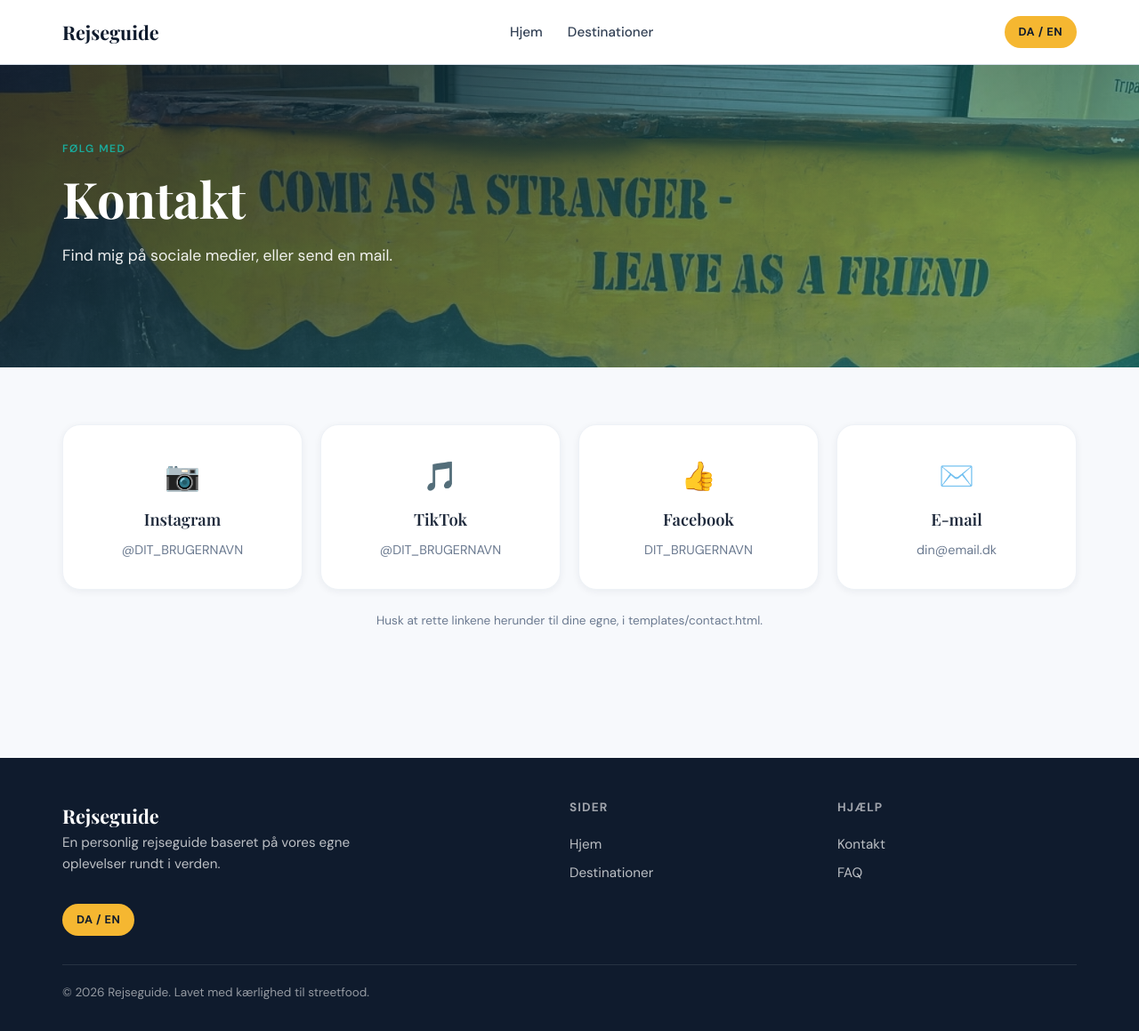
After one commit to espi0001/rejseanbefalinger, a Flask app: page /kontakt in a window 1280 px wide. The commit adds this page. Shown: the whole page at 89% size. Run offline with Flask 3, Linux system fonts and the light colour scheme.

Commit message:
Enhanced app functionality by implementing automatic data reloading for data.json, added a new contact page with social media links, and updated localization strings. Improved CSS for the contact page layout and added a new recommendations file for travel tips.

```diff
--- a/app.py
+++ b/app.py
@@ -1,5 +1,6 @@
 from flask import Flask, render_template, request, session, redirect, url_for
 import json
+import os
 
 from helpers import (
     city_has_content,
@@ -15,9 +16,27 @@ from i18n import t
 app = Flask(__name__)
 app.secret_key = "rejseguide-dev-key"
 
-# Alt rejsedata (lande, byer, tips, mad osv.) hentes én gang ved opstart
-with open("data.json", "r", encoding="utf-8") as f:
-    DATA = json.load(f)
+# Alt rejsedata (lande, byer, tips, mad osv.). Genindlæses automatisk når
+# data.json ændres på disk, så redigeringer ses uden at genstarte serveren
+DATA_PATH = "data.json"
+DATA = {}
+_data_mtime = None
+
+
+def load_data():
+    global DATA, _data_mtime
+    with open(DATA_PATH, "r", encoding="utf-8") as f:
+        DATA = json.load(f)
+    _data_mtime = os.path.getmtime(DATA_PATH)
+
+
+load_data()
+
+
+@app.before_request
+def reload_data_if_changed():
+    if os.path.getmtime(DATA_PATH) != _data_mtime:
+        load_data()
 
 # Landekoder brugt som badges i UI'et
 COUNTRY_CODES = {
@@ -65,6 +84,11 @@ def set_lang(lang_code):
     if lang_code in ("da", "en"):
         session["lang"] = lang_code
     return redirect(request.referrer or url_for("index"))
+
+
+@app.route("/kontakt")
+def contact():
+    return render_template("contact.html")
 
 
 @app.route("/")
--- a/i18n.py
+++ b/i18n.py
@@ -63,6 +63,15 @@ UI = {
         "en": "Notes coming soon — check back later.",
     },
     "related_cities": {"da": "Andre byer", "en": "Other cities"},
+    "contact_eyebrow": {"da": "Følg med", "en": "Follow along"},
+    "contact_subtitle": {
+        "da": "Find mig på sociale medier, eller send en mail.",
+        "en": "Find me on social media, or send an email.",
+    },
+    "contact_placeholder_note": {
+        "da": "Husk at rette linkene herunder til dine egne, i templates/contact.html.",
+        "en": "Remember to update the links below to your own, in templates/contact.html.",
+    },
 }
 
 
--- a/static/css/styles.css
+++ b/static/css/styles.css
@@ -720,6 +720,54 @@ ul {
   color: var(--teal);
 }
 
+/* Kontaktside: sociale medier */
+.social-grid {
+  display: grid;
+  grid-template-columns: repeat(auto-fit, minmax(180px, 1fr));
+  gap: 1.25rem;
+}
+
+.social-card {
+  display: flex;
+  flex-direction: column;
+  align-items: center;
+  gap: 0.5rem;
+  text-align: center;
+  padding: 2rem 1.5rem;
+  background: var(--white);
+  border-radius: var(--radius-lg);
+  box-shadow: var(--shadow-sm);
+  border: 1px solid var(--gray-100);
+  transition: transform 0.2s, box-shadow 0.2s;
+}
+
+.social-card:hover {
+  transform: translateY(-4px);
+  box-shadow: var(--shadow-md);
+}
+
+.social-card__icon {
+  font-size: 2rem;
+}
+
+.social-card__label {
+  font-family: var(--font-serif);
+  font-size: 1.15rem;
+  font-weight: 600;
+}
+
+.social-card__handle {
+  color: var(--gray-500);
+  font-size: 0.9rem;
+}
+
+.social-note {
+  margin-top: 1.5rem;
+  color: var(--gray-500);
+  font-size: 0.85rem;
+  text-align: center;
+}
+
 /* Footer */
 .site-footer {
   background: var(--navy);
--- /dev/null
+++ b/templates/contact.html
@@ -0,0 +1,47 @@
+
+{% extends "layout.html" %}
+
+{% block title %}{{ t('footer_contact') }} — {{ t('site_name') }}{% endblock %}
+
+
+{% block hero %}
+<section class="hero hero--detail">
+  <div class="hero__overlay"></div>
+  <div class="wrap hero__content">
+    <span class="eyebrow">{{ t('contact_eyebrow') }}</span>
+    <h1>{{ t('footer_contact') }}</h1>
+    <p class="hero__lead">{{ t('contact_subtitle') }}</p>
+  </div>
+</section>
+{% endblock %}
+
+{% block content %}
+<section class="section">
+  <div class="wrap">
+    {# PLACEHOLDER: ret href og synlig tekst til dine egne links/handle/mail herunder #}
+    <div class="social-grid">
+      <a class="social-card" href="https://instagram.com/DIT_BRUGERNAVN" target="_blank" rel="noopener noreferrer">
+        <span class="social-card__icon" aria-hidden="true">📷</span>
+        <span class="social-card__label">Instagram</span>
+        <span class="social-card__handle">@DIT_BRUGERNAVN</span>
+      </a>
+      <a class="social-card" href="https://tiktok.com/@DIT_BRUGERNAVN" target="_blank" rel="noopener noreferrer">
+        <span class="social-card__icon" aria-hidden="true">🎵</span>
+        <span class="social-card__label">TikTok</span>
+        <span class="social-card__handle">@DIT_BRUGERNAVN</span>
+      </a>
+      <a class="social-card" href="https://facebook.com/DIT_BRUGERNAVN" target="_blank" rel="noopener noreferrer">
+        <span class="social-card__icon" aria-hidden="true">👍</span>
+        <span class="social-card__label">Facebook</span>
+        <span class="social-card__handle">DIT_BRUGERNAVN</span>
+      </a>
+      <a class="social-card" href="mailto:din@email.dk">
+        <span class="social-card__icon" aria-hidden="true">✉️</span>
+        <span class="social-card__label">E-mail</span>
+        <span class="social-card__handle">din@email.dk</span>
+      </a>
+    </div>
+    <p class="social-note">{{ t('contact_placeholder_note') }}</p>
+  </div>
+</section>
+{% endblock %}
--- a/templates/footer.html
+++ b/templates/footer.html
@@ -23,7 +23,7 @@
     <div>
       <h4>{{ t('footer_help') }}</h4>
       <ul class="footer-links">
-        <li><a href="#">{{ t('footer_contact') }}</a></li>
+        <li><a href="{{ url_for('contact') }}">{{ t('footer_contact') }}</a></li>
         <li><a href="#">{{ t('footer_faq') }}</a></li>
       </ul>
     </div>
```
Also changed, not shown: reccomendations.txt (added, +55 -0 lines), data.json.
